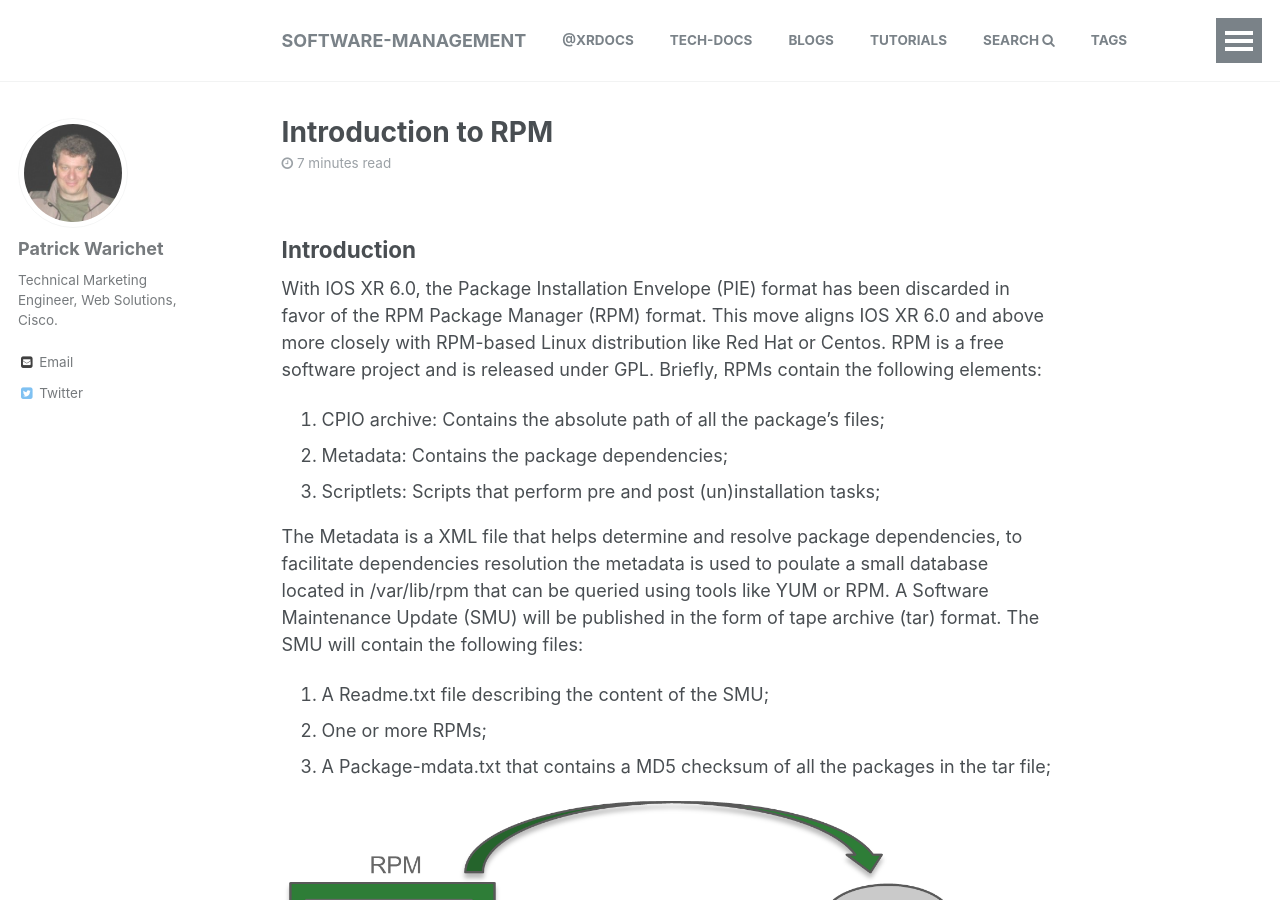
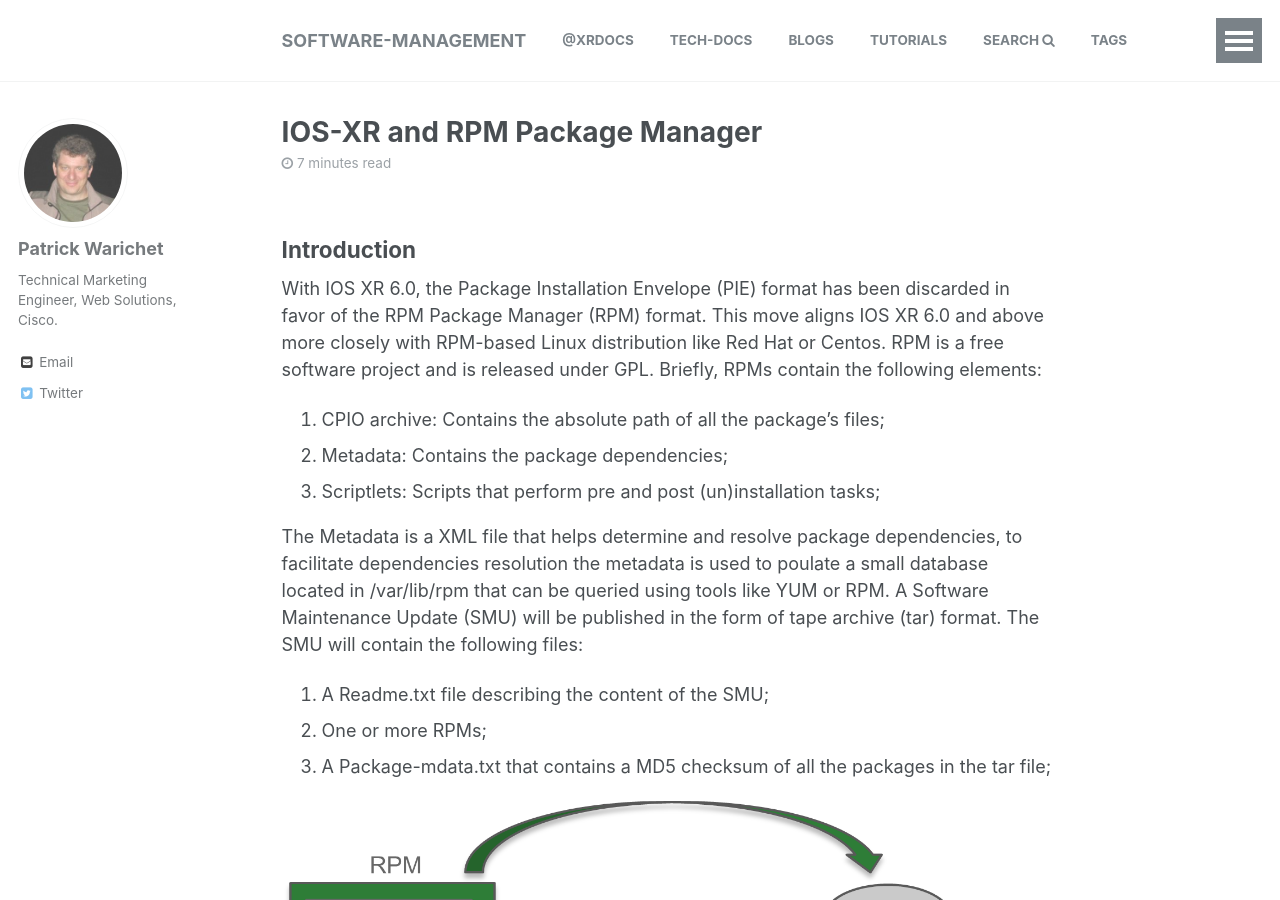
Before and after one commit to xrdocs/software-management, a Jekyll site: the page built from _tutorials/2016-08-06-introduction-to-rpm.md, in a window 1280 px wide and 900 px high. Built offline with Jekyll 4.4.1, drawn with Linux system fonts in a browser that asks for light colours; comment, search, counter and statistics services are not loaded.

Commit message:
Updated 2016-08-06-introduction-to-rpm.md

```diff
--- a/_tutorials/2016-08-06-introduction-to-rpm.md
+++ b/_tutorials/2016-08-06-introduction-to-rpm.md
@@ -1,7 +1,7 @@
 ---
 published: true
 date: '2016-08-06 17:06 -0700'
-title: Introduction to RPM
+title: IOS-XR and RPM Package Manager
 author: Patrick Warichet
 excerpt: Introduction to RPM Package Manager
 tags:
```
